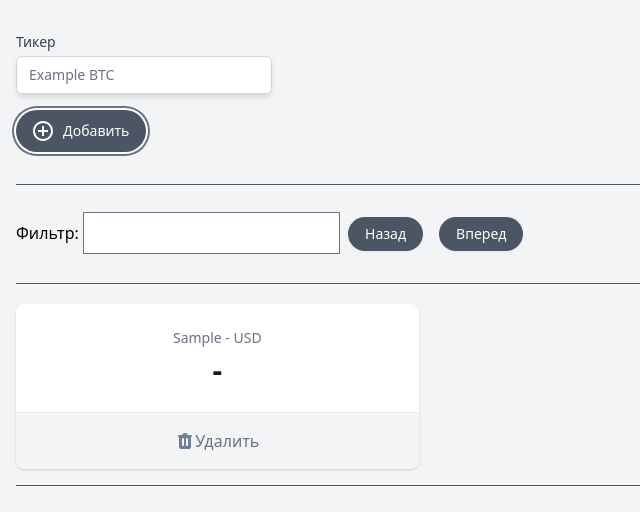
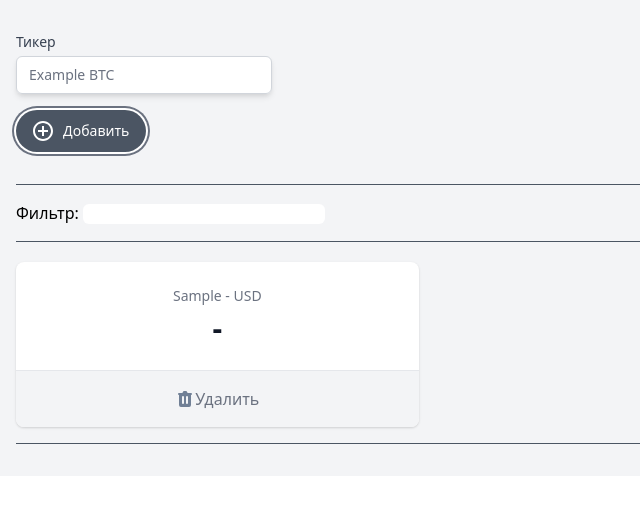
Before and after one commit to sergsagan/_crypto, a Vue app: page / in a window 1280 px wide. Both pictures are taken after typing "Sample" into the empty fields and a click on the button "Добавить". Shown: the top 512 px of the page, without its empty margins (0-640 px from the left). Built offline with nearby package versions, Linux system fonts and the light colour scheme.

Commit message:
saved state: after filter, and page changes

```diff
--- a/src/App.vue
+++ b/src/App.vue
@@ -76,8 +76,11 @@
       <template v-if="tickers.length">
         <hr class="w-full border-t border-gray-600 my-4" />
         <div>Фильтр:
-          <input v-model="filter" type="text">
-          <button class="
+          <input class="pr-10 border-gray-300 text-gray-900 focus:outline-none focus:ring-gray-500 focus:border-gray-500 sm:text-sm rounded-md"
+                 v-model="filter"
+          />
+          <button
+              class="
               my-4
               inline-flex
               items-center
@@ -98,9 +101,15 @@
               focus:outline-none
               focus:ring-2
               focus:ring-offset-2
-            focus:ring-gray-500
-          ">Назад</button>
-          <button class="
+              focus:ring-gray-500"
+
+              v-if="page > 1"
+              @click="page = page - 1"
+          >
+            Назад
+          </button>
+          <button
+              class="
               my-4
               inline-flex
               items-center
@@ -121,8 +130,13 @@
               focus:outline-none
               focus:ring-2
               focus:ring-offset-2
-            focus:ring-gray-500
-          ">Вперед</button>
+              focus:ring-gray-500"
+
+              v-if="hasNextPage"
+              @click="page = page + 1"
+          >
+            Вперед
+          </button>
         </div>
         <hr class="w-full border-t border-gray-600 my-4" />
         <dl class="mt-5 grid grid-cols-1 gap-5 sm:grid-cols-3">
@@ -242,11 +256,22 @@ export default {
       sel: null,
       graph: [],
       page: 1,
-      filter: ""
+      filter: "",
+      hasNextPage: true
     };
   },
 
   created() {
+    const windowData = Object.fromEntries(new URL(window.location).searchParams.entries());
+
+    if (windowData.filter) {
+      this.filter = windowData.filter;
+    }
+
+    if (windowData.page) {
+      this.page = windowData.page;
+    }
+
     const tickersData = localStorage.getItem('crypto-list');
 
     if (tickersData) {
@@ -259,7 +284,16 @@ export default {
 
   methods: {
     filteredTickers() {
-      return this.tickers.filter(ticker => ticker.name.includes(this.filter))
+      const start = (this.page - 1) * 6;
+      const end = this.page * 6;
+
+      const filteredTickers = this.tickers.filter(ticker =>
+          ticker.name.includes(this.filter)
+      );
+
+      this.hasNextPage = filteredTickers.length > end;
+
+      return filteredTickers.slice(start, end);
     },
 
     subscribeToUpdates(tickerName) {
@@ -275,7 +309,7 @@ export default {
         if (this.sel?.name === tickerName) {
           this.graph.push(data.USD);
         }
-      }, 3000);
+      }, 5000);
 
       this.ticker = "";
     },
@@ -310,5 +344,22 @@ export default {
       );
     },
   },
+
+  watch: {
+    filter() {
+      this.page = 1;
+
+      window.history.pushState(
+          null, document.title,
+          `${window.location.pathname}?filter=${this.filter}&page=${this.page}`
+      );
+    },
+    page() {
+      window.history.pushState(
+          null, document.title,
+          `${window.location.pathname}?filter=${this.filter}&page=${this.page}`
+      );
+    }
+  }
 };
 </script>
```
Lines whose indentation alone changed are shown as unchanged.
